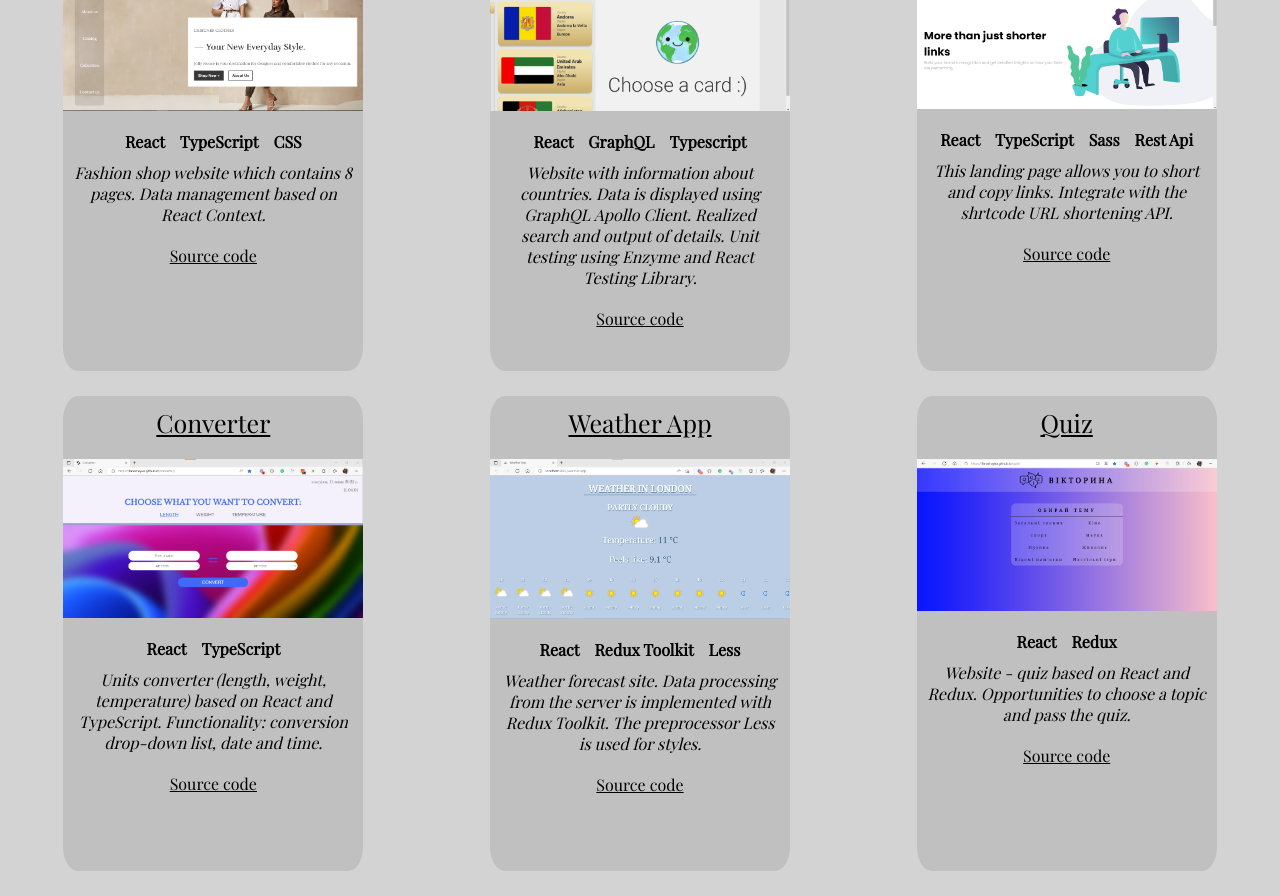
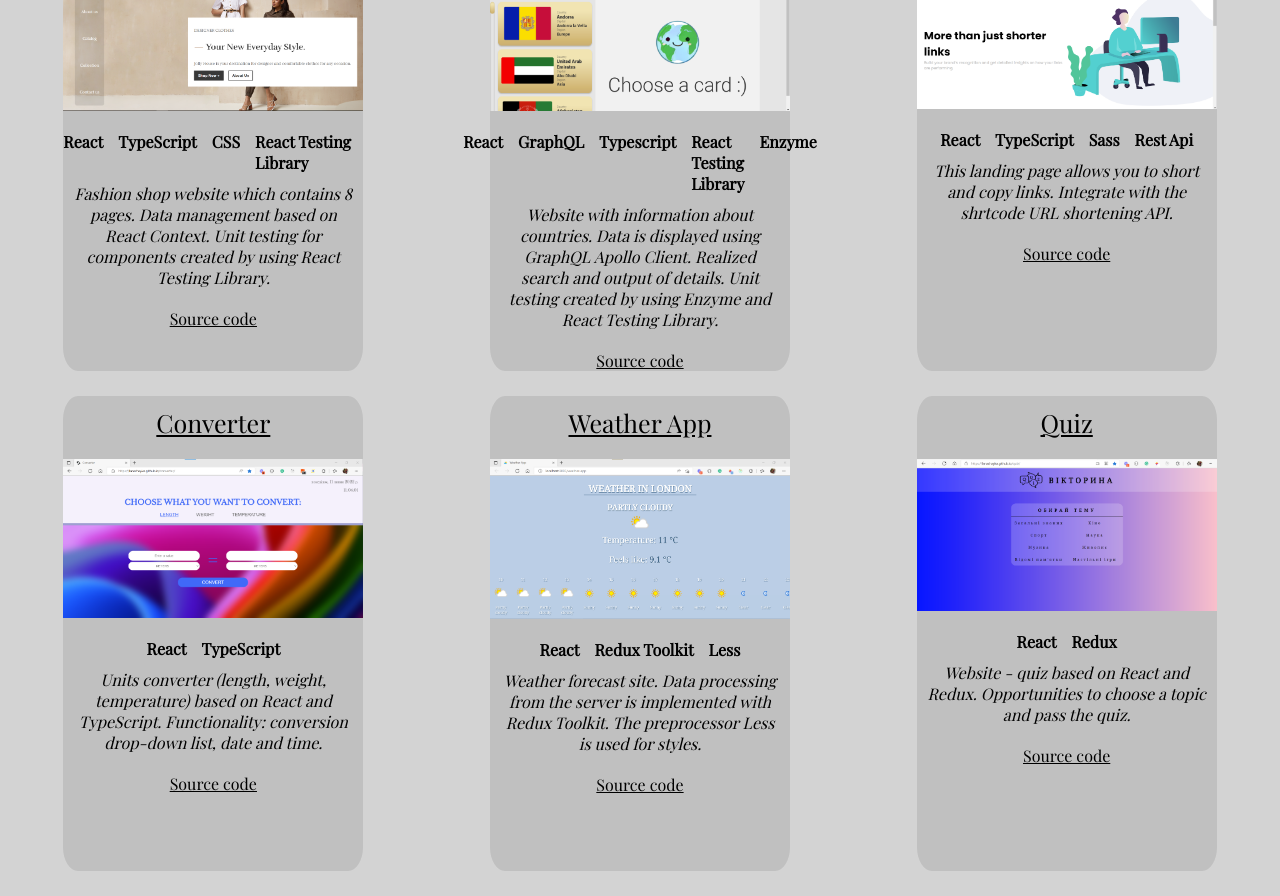
Before and after one commit to lanachayka/portfolio, a React (Create React App) app: page / in a window 1280 px wide. Shown: the part 780-1676 px from the top of the page. Built offline with nearby package versions, Linux system fonts and the light colour scheme.

Commit message:
Update projects.js

```diff
--- a/src/data/projects.js
+++ b/src/data/projects.js
@@ -32,8 +32,8 @@ export const projects = [
         url: 'https://lanachayka.github.io/fashion-house/',
         source: 'https://github.com/lanachayka/fashion-house',
         photo: 'fashion-house.png',
-        technologies: ['React', 'TypeScript', 'CSS'],
-        description: 'Fashion shop website which contains 8 pages. Data management based on React Context.'
+        technologies: ['React', 'TypeScript', 'CSS', 'React Testing Library'],
+        description: 'Fashion shop website which contains 8 pages. Data management based on React Context. Unit testing for components created by using React Testing Library.'
     },
     {
         id: 4,
@@ -41,8 +41,8 @@ export const projects = [
         url: 'https://lanachayka.github.io/country-list/',
         source: 'https://github.com/lanachayka/country-list',
         photo: 'country-list.png',
-        technologies: ['React', 'GraphQL', 'Typescript'],
-        description: 'Website with information about countries. Data is displayed using GraphQL Apollo Client. Realized search and output of details. Unit testing using Enzyme and React Testing Library.'
+        technologies: ['React', 'GraphQL', 'Typescript', 'React Testing Library', 'Enzyme'],
+        description: 'Website with information about countries. Data is displayed using GraphQL Apollo Client. Realized search and output of details. Unit testing created by using Enzyme and React Testing Library.'
     },
     {
         id: 5,
```
